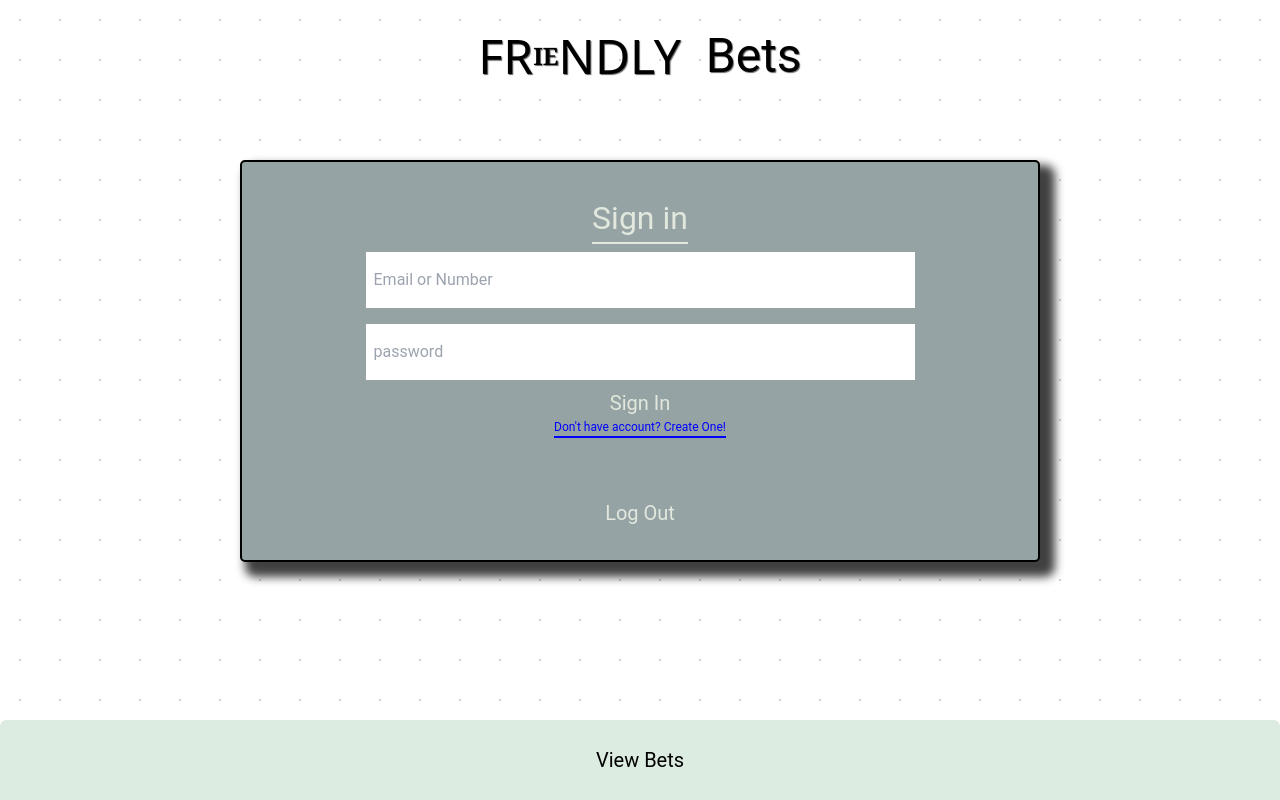
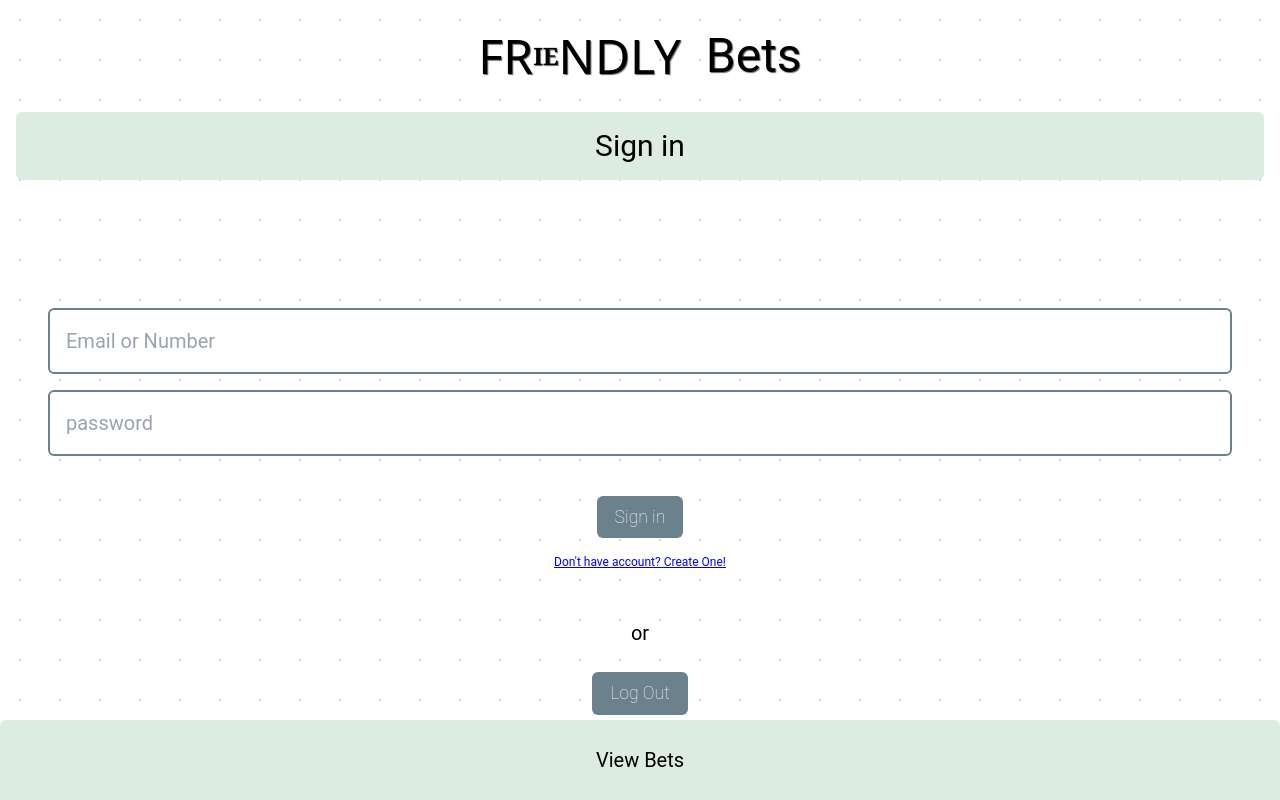
Before and after one commit to ThisisJackRyan/Friendly-Betting, a React (Create React App) app: page /Friendly-Betting/SignIn in a window 1280 px wide. Built offline with nearby package versions, Linux system fonts and the light colour scheme.

Commit message:
updates sign in page

```diff
--- a/src/Components/SignInPage/CreateAccount.jsx
+++ b/src/Components/SignInPage/CreateAccount.jsx
@@ -53,32 +53,46 @@ const CreateAccount = () => {
     return () => clearTimeout(timeout);
   }, []);
     return (
-        <div className={`${css.signIn} ${signInTransition ? "" : css.signInTransition}`}>
-            <div className={css.signInLabel}>Create Account</div>
+
+        <div>
+            <form onSubmit={createAccount}>
+            <div className='flex justify-center items-center p-4 bg-spring-green-light m-4 rounded-md'>
+                <span className='text-3xl'>Create Account</span>
+            </div>
+            <div className="m-12 mt-32 flex flex-col gap-4">
                 <input type="text"
                     placeholder="Email"
+                    id="username"
+                    className="border-blue-gray rounded-md w-full outline-none p-4 focus:border-black"
                     onChange={(e) => setEmail(e.target.value)}
                 />
-            <br />
                 <input
                     type="password"
                     placeholder="password"
                     name=""
                     id="password1"
+                    className="border-blue-gray rounded-md w-full outline-none p-4 focus:border-black"
                     onChange={(e) => setPassword1(e.target.value)}
                 />
                 <input
                     type="password"
                     placeholder="confirm password"
                     name=""
-                id=""
+                    id="password2"
+                    className="border-blue-gray rounded-md w-full outline-none p-4 focus:border-black"
                     onChange={(e) => setPassword2(e.target.value)}
                 />
-            <button onClick={createAccount}>Create Account</button>
-            <div>
-                <div onClick={toSignIn} className={css.swapSignIn} >Already have account? Sign in!</div>
+                <div className='flex justify-center mt-6'>
+                    <button className='betButton rounded-md cursor-pointer ' type='submit'>Create Account</button>
+                </div>
+                <div className="flex justify-center">
+                    <span onClick={toSignIn} className="blue underline text-xs" >Already have account? Sign in!</span>
                 </div>
             </div>
+
+            </form>
+        </div>
+
     )
 }
 
--- a/src/Components/SignInPage/SignIn.jsx
+++ b/src/Components/SignInPage/SignIn.jsx
@@ -18,7 +18,7 @@ const SignIn = () => {
 
     console.log(auth?.currentUser?.email)
 
-    const singInUser = async () => {
+    const signInUser = async () => {
         signInWithEmailAndPassword(auth, email, password)
         .then((userCredential) => {
             // Signed in
@@ -62,26 +62,42 @@ const SignIn = () => {
 
     return (
 
-        <div className={`${css.signIn} ${signInTransition ? "" : css.signInTransition}`}>
-            <div className={css.signInLabel}>Sign in</div>
+        <div>
+            <form onSubmit={signInUser}>
+            <div className='flex justify-center items-center p-4 bg-spring-green-light m-4 rounded-md'>
+                <span className='text-3xl'>Sign in</span>
+            </div>
+            <div className="m-12 mt-32 flex flex-col gap-4">
                 <input
                     type="text"
                     placeholder="Email or Number"
+                    id="username"
+                    className="border-blue-gray rounded-md w-full outline-none p-4 focus:border-black"
                     onChange={(e) => setEmail(e.target.value)}
                 />
                 <input
                     type="password"
                     placeholder="password"
-                id=""
+                    id="password"
+                    className="border-blue-gray rounded-md w-full outline-none p-4 focus:border-black"
                     onChange={(e) => setPassword(e.target.value)}
                      />
-            <button onClick={singInUser}>Sign In</button>
-            <div>
-                <div onClick={toCreateAccount} className={css.swapSignIn} >Don't have account? Create One!</div>
+
+                <div className='flex justify-center mt-6'>
+                    <button className='betButton  rounded-md cursor-pointer ' type='submit'>Sign in</button>
                 </div>
-            <br />
-            <br />
-            <button onClick={logOut}>Log Out</button>
+                <div className="flex justify-center">
+                    <span onClick={toCreateAccount} className="blue underline text-xs" >Don't have account? Create One!</span>
+                </div>
+            </div>
+            </form>
+            <div className="flex justify-center mb-4">
+                <span className="">or</span>
+            </div>
+
+            <div className='flex justify-center mt-6'>
+                <button className='betButton  rounded-md cursor-pointer ' onClick={logOut}>Log Out</button>
+            </div>
         </div>
 
 
--- a/src/base.css
+++ b/src/base.css
@@ -39,7 +39,14 @@ This file is all the base classes for consistent styling
 .red{
     color: red;
 }
+.blue{
+    color: blue;
 
+}
+.blue:hover{
+    color: darkblue;
+
+}
 
 /* == absolute / fixed centering  == */
 .absolute-center-x{
@@ -73,6 +80,10 @@ This file is all the base classes for consistent styling
 }
 .border-blue-gray{
     border: solid var(--blue-gray) 2px;
+}
+.border-bottom-blue{
+    border-bottom: solid blue 2px;
+
 }
 .border-bottom-dashed-blue-gray{
     border-bottom: dashed 1px var(--blue-gray);
```
Lines whose indentation alone changed are shown as unchanged.
